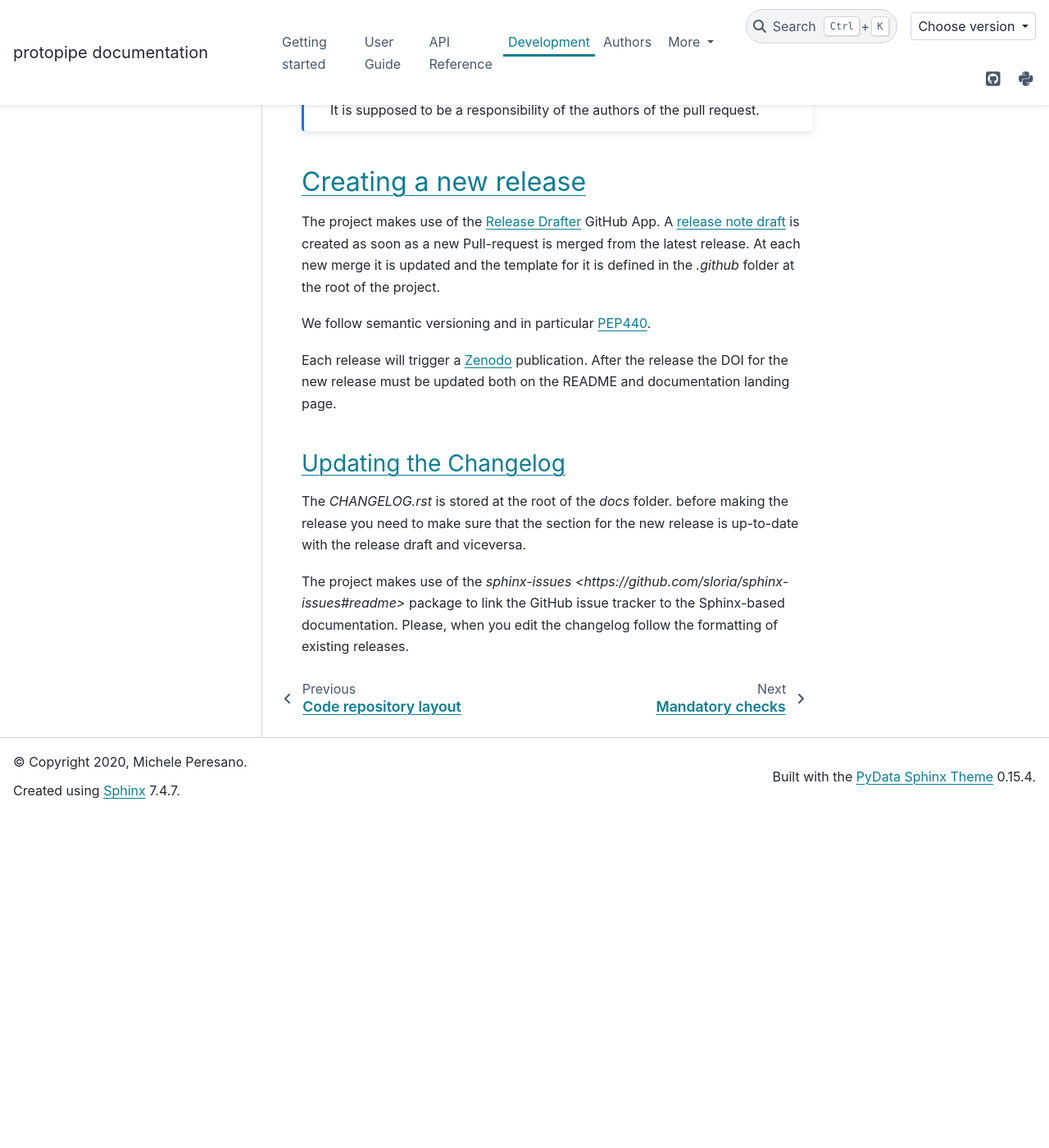
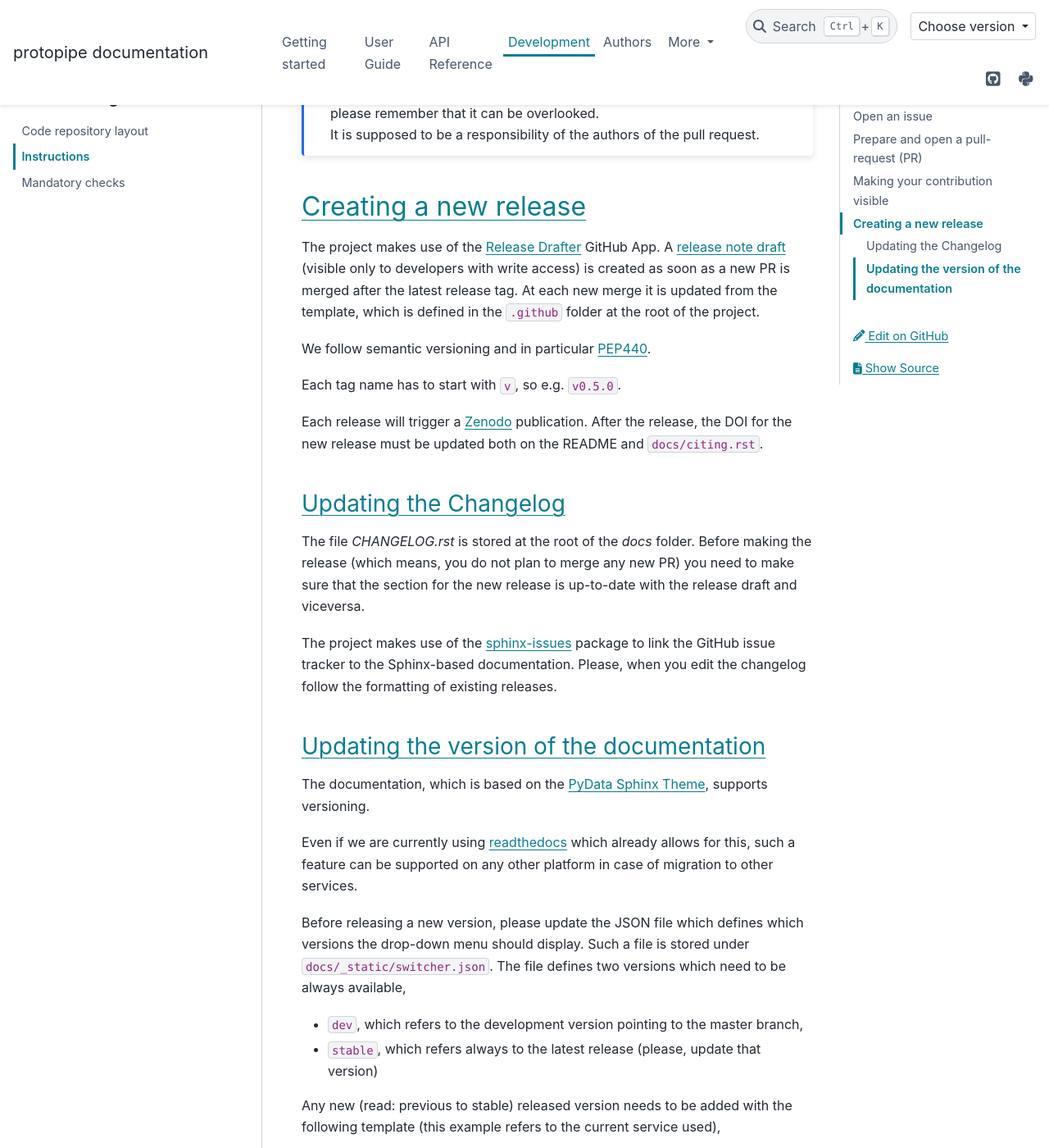
Before and after one commit to cta-observatory/protopipe, a Sphinx documentation site: the page built from docs/contribute/instructions.rst, in a window 1280 px wide and 1400 px high, scrolled down 2988 px. Shown: the whole window at 82% size. Built offline with Sphinx 7.4.7 and the PyData theme 0.15.4, drawn with Linux system fonts in a browser that asks for light colours; the version number could not be read and is left out; before the commit the page ends 3981 px from its top, so only the background shows below that; some of the changed text lies outside the part shown.

Commit message:
update docs

```diff
--- a/docs/contribute/instructions.rst
+++ b/docs/contribute/instructions.rst
@@ -112,22 +112,55 @@ Creating a new release
 
 The project makes use of the `Release Drafter <https://github.com/apps/release-drafter>`__ GitHub App.
 A `release note draft <https://github.com/cta-observatory/protopipe/releases>`__
-is created as soon as a new Pull-request is merged from the latest release.
-At each new merge it is updated and the template for it is defined in the `.github` folder at the root
+(visible only to developers with write access)
+is created as soon as a new PR is merged after the latest release tag.
+At each new merge it is updated from the template, which is defined in the ``.github`` folder at the root
 of the project.
 
 We follow semantic versioning and in particular `PEP440 <https://peps.python.org/pep-0440/>`__.
 
+Each tag name has to start with ``v``, so e.g. ``v0.5.0``.
+
 Each release will trigger a `Zenodo <https://zenodo.org/>`__ publication.
-After the release the DOI for the new release must be updated both on the README and documentation landing page.
+After the release, the DOI for the new release must be updated both on the README and ``docs/citing.rst``.
 
 Updating the Changelog
 ^^^^^^^^^^^^^^^^^^^^^^
 
-The `CHANGELOG.rst` is stored at the root of the `docs` folder.
-before making the release you need to make sure that the section for the new release is up-to-date
+The file `CHANGELOG.rst` is stored at the root of the `docs` folder.
+Before making the release (which means, you do not plan to merge any new PR)
+you need to make sure that the section for the new release is up-to-date
 with the release draft and viceversa.
 
-The project makes use of the `sphinx-issues <https://github.com/sloria/sphinx-issues#readme>` package
+The project makes use of the `sphinx-issues <https://github.com/sloria/sphinx-issues#readme>`__ package
 to link the GitHub issue tracker to the Sphinx-based documentation.
 Please, when you edit the changelog follow the formatting of existing releases.
+
+Updating the version of the documentation
+^^^^^^^^^^^^^^^^^^^^^^^^^^^^^^^^^^^^^^^^^
+
+The documentation, which is based on the `PyData Sphinx Theme <https://pydata-sphinx-theme.readthedocs.io/en/latest/index.html>`__,
+supports versioning.
+
+Even if we are currently using `readthedocs <https://readthedocs.org/projects/protopipe/>`__ which already allows for this,
+such a feature can be supported on any other platform in case of migration to other services.
+
+Before releasing a new version, please update the JSON file which defines which versions the drop-down menu
+should display. Such a file is stored under ``docs/_static/switcher.json``.
+The file defines two versions which need to be always available,
+
+- ``dev``, which refers to the development version pointing to the master branch,
+- ``stable``, which refers always to the latest release (please, update that version)
+
+Any new (read: previous to stable) released version needs to be added with the following template (this example refers to the
+current service used),
+
+.. code-block:: json
+
+  {
+        "name": "X.Y.Z.xxx",
+        "version": "X.Y.Z.xxx",
+        "url": "https://protopipe.readthedocs.io/en/X.Y.Z.xxx"
+  }
+
+in particular ``version`` has to be the release tag, without the initial ``v``.
```
